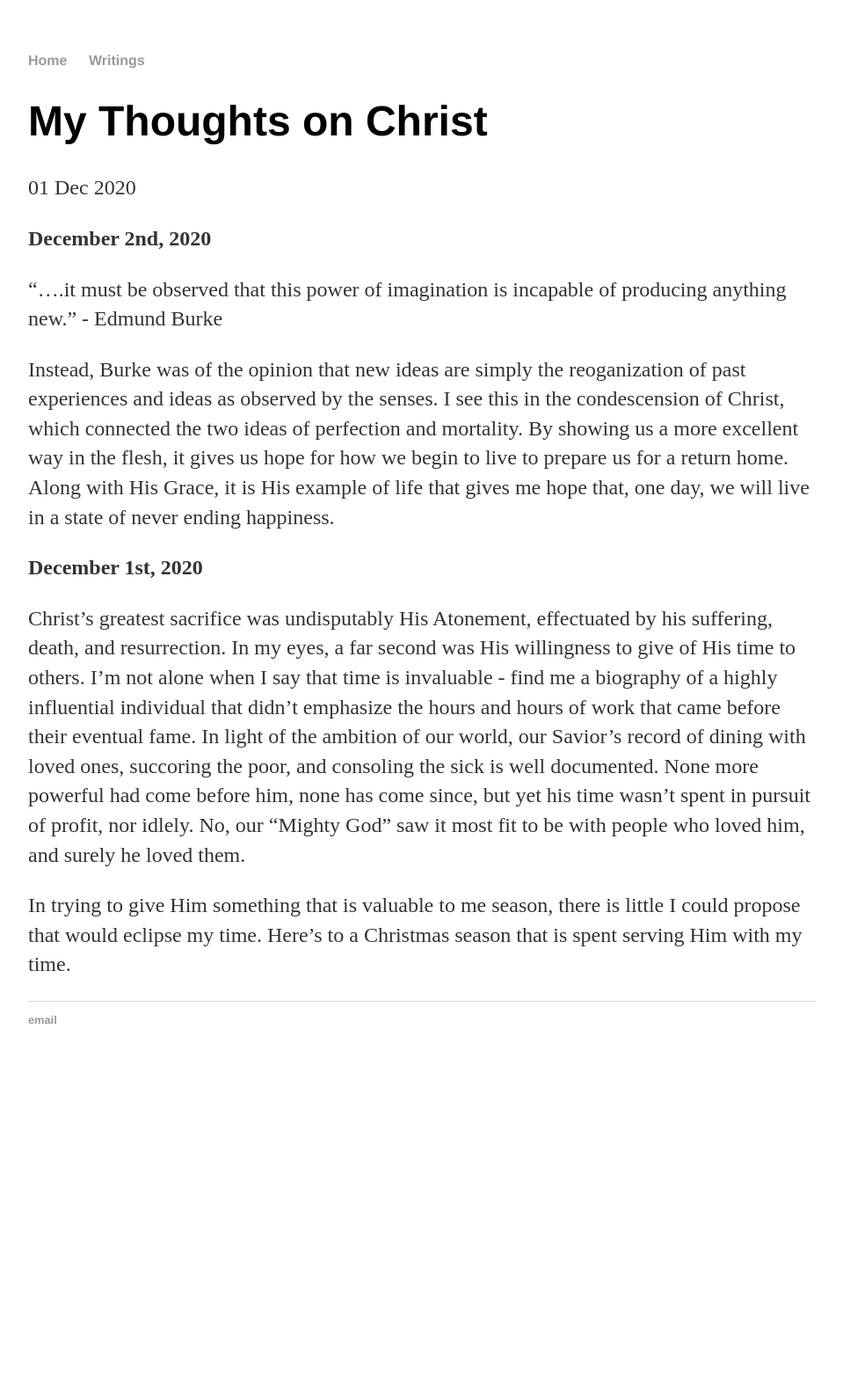
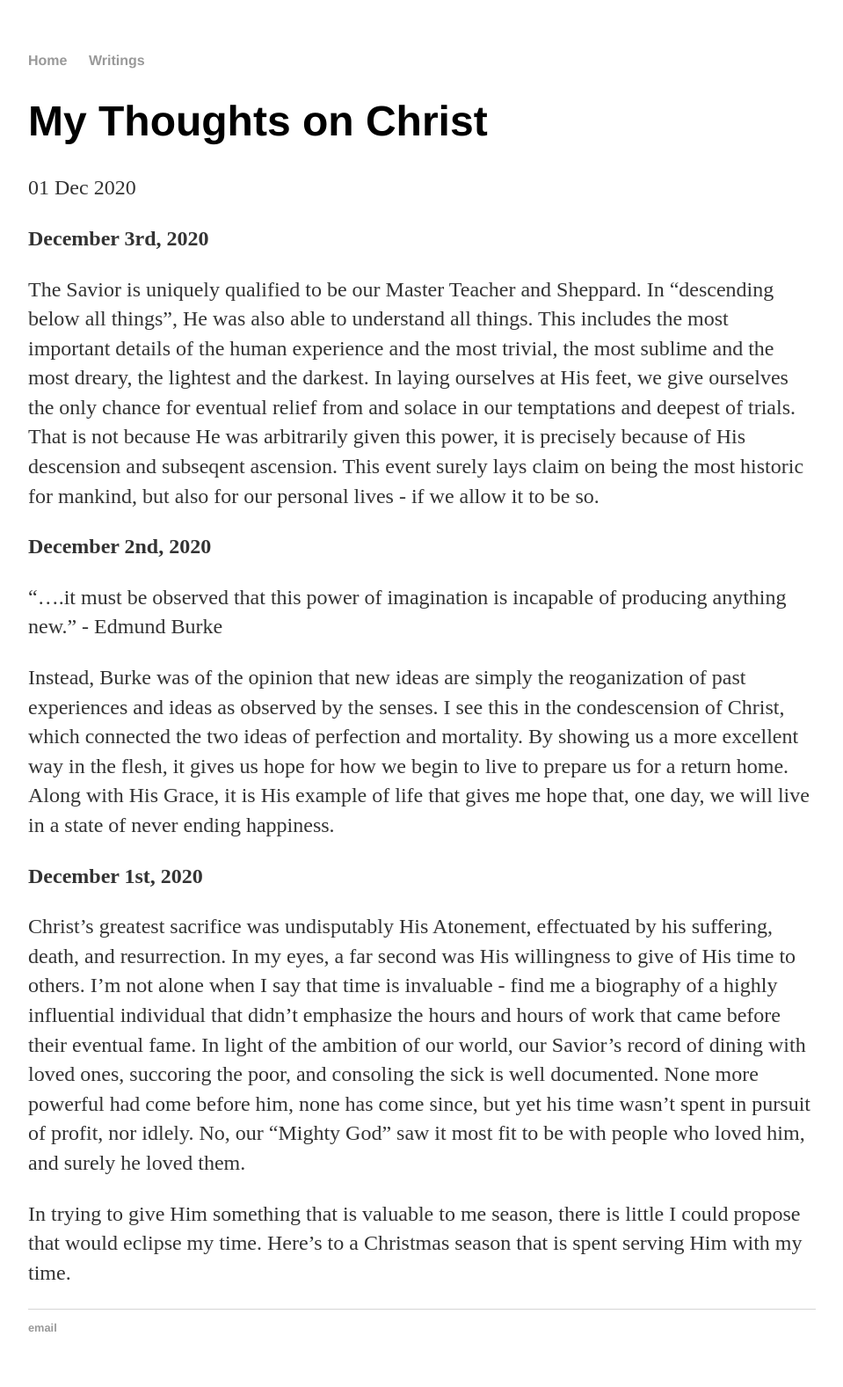
Before and after one commit to huntermaxfield/huntermaxfield.github.io, a Jekyll site: the page built from _posts/2020-12-01-christmas-posts-2020.md, in a window 1280 px wide. Shown: the whole page at 88% size, without its empty margins (160-1119 px from the left). Built offline with Jekyll 4.4.1, drawn with Linux system fonts in a browser that asks for light colours; before the commit the page ends 1227 px from its top, so only the background shows below that.

Commit message:
post for december 3rd

```diff
--- a/_posts/2020-12-01-christmas-posts-2020.md
+++ b/_posts/2020-12-01-christmas-posts-2020.md
@@ -2,6 +2,16 @@
 layout: post
 title: "My Thoughts on Christ"
 ---
+<strong>December 3rd, 2020</strong>
+
+The Savior is uniquely qualified to be our Master Teacher and Sheppard.  In "descending below all things", He was also
+able to understand all things.  This includes the most important details of the human experience and the most trivial,
+the most sublime and the most dreary, the lightest and the darkest.  In laying ourselves at His feet, we give ourselves
+the only chance for eventual relief from and solace in our temptations and deepest of trials.  That is not because He
+was arbitrarily given this power, it is precisely because of His descension and subseqent ascension.  This event surely
+lays claim on being the most historic for mankind, but also for our personal lives - if we allow it to be so.
+
+
 
 <strong>December 2nd, 2020</strong>
 
```
